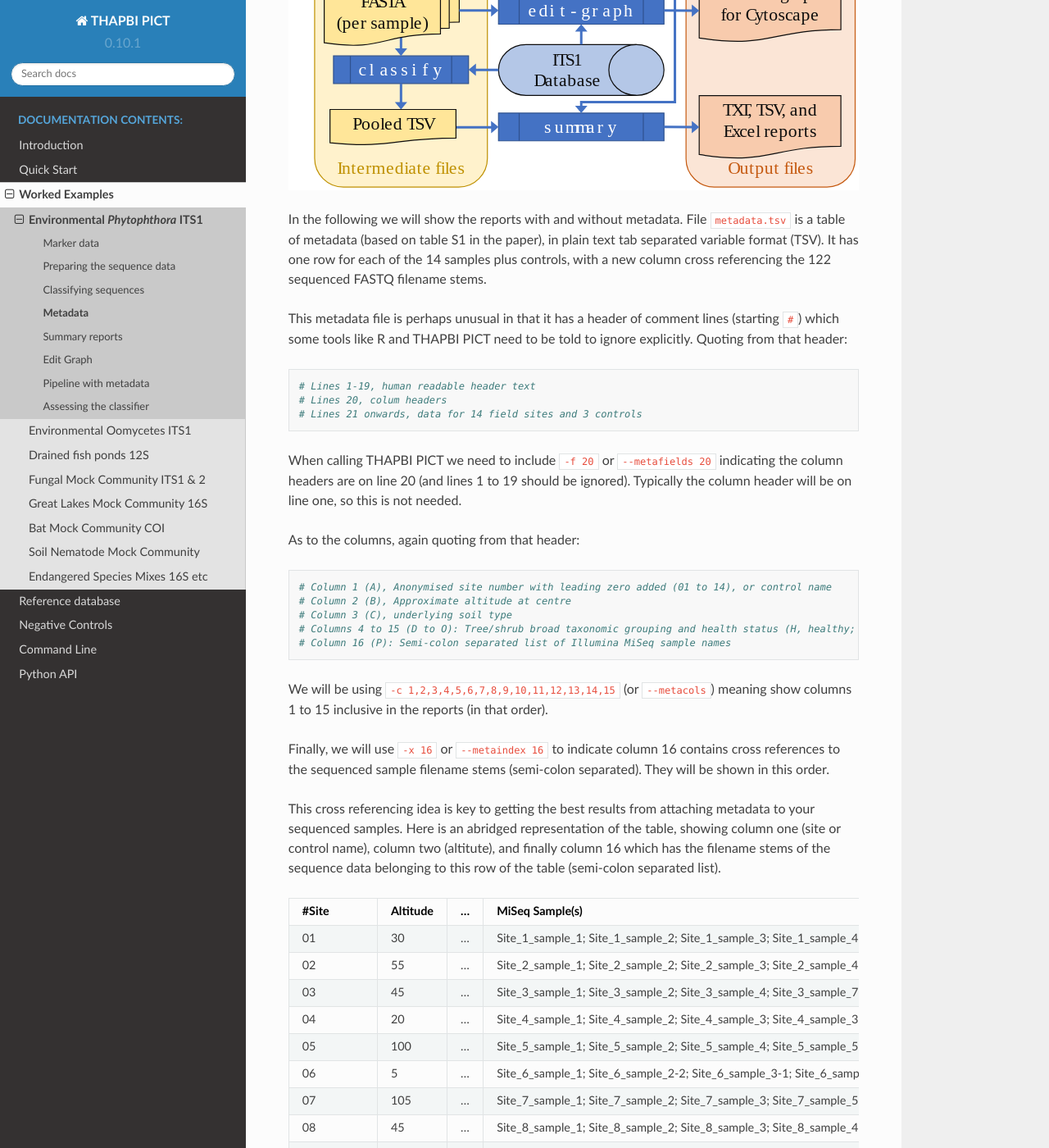
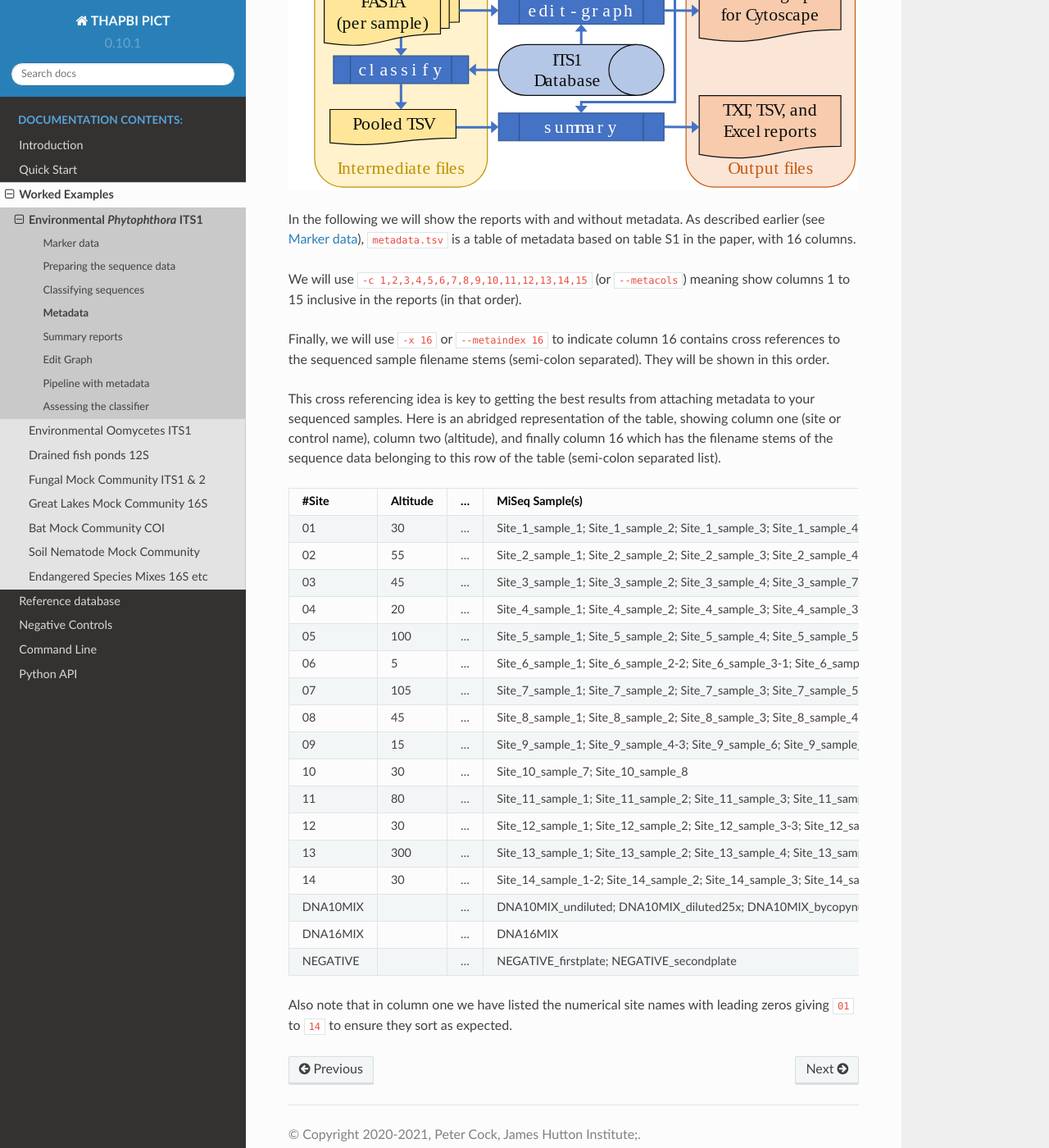
Before and after one commit to peterjc/thapbi-pict, a Sphinx documentation site: the page built from docs/examples/woody_hosts/metadata.rst, in a window 1280 px wide and 1400 px high, scrolled down 518 px. Shown: the whole window at 82% size. Built offline with Sphinx 7.4.7 and the Read the Docs theme 2.0.0, drawn with Linux system fonts in a browser that asks for light colours; pages that are not in the unit, such as notebooks, are missing from menus.

Commit message:
Remove examples/woody_hosts/metadata.rst header
This simplifies the documentation, which put too much
emphasis on the rarely needed -f / --metafields option.

```diff
--- a/docs/examples/woody_hosts/assess.rst
+++ b/docs/examples/woody_hosts/assess.rst
@@ -353,7 +353,7 @@ reports:
 
     $ thapbi_pict pipeline -i raw_data/ expected/ -s intermediate/ \
       -o summary/with-metadata -n raw_data/NEGATIVE*.fastq.gz \
-      -t metadata.tsv -c 1,2,3,4,5,6,7,8,9,10,11,12,13,14,15 -x 16 -f 20
+      -t metadata.tsv -c 1,2,3,4,5,6,7,8,9,10,11,12,13,14,15 -x 16
     ...
     $ ls -1 summary/with-metadata.*
     summary/with-metadata.ITS1.all_reads.fasta
@@ -367,5 +367,5 @@ reports:
     summary/with-metadata.ITS1.samples.onebp.txt
     summary/with-metadata.ITS1.samples.onebp.xlsx
 
-Output file ``summary/with-metadata.ITS1.assess.onebp.tsv`` will match the output
-above.
+Output file ``summary/with-metadata.ITS1.assess.onebp.tsv`` will match the
+output above.
--- a/docs/examples/woody_hosts/metadata.rst
+++ b/docs/examples/woody_hosts/metadata.rst
@@ -11,33 +11,10 @@ sample metadata.
    :alt: Flowchart summarising THAPBI PICT pipeline, from raw paired FASTQ files to reports, using metadata.
 
 In the following we will show the reports with and without metadata.
-File ``metadata.tsv`` is a table of metadata (based on table S1 in the
-paper), in plain text tab separated variable format (TSV). It has one row for
-each of the 14 samples plus controls, with a new column cross referencing the
-122 sequenced FASTQ filename stems.
+As described earlier (see :ref:`sample_data`), ``metadata.tsv`` is a table of
+metadata based on table S1 in the paper, with 16 columns.
 
-This metadata file is perhaps unusual in that it has a header of comment lines
-(starting ``#``) which some tools like R and THAPBI PICT need to be told to
-ignore explicitly. Quoting from that header::
-
-    # Lines 1-19, human readable header text
-    # Lines 20, colum headers
-    # Lines 21 onwards, data for 14 field sites and 3 controls
-
-When calling THAPBI PICT we need to include ``-f 20`` or ``--metafields 20``
-indicating the column headers are on line 20 (and lines 1 to 19 should be
-ignored). Typically the column header will be on line one, so this is not
-needed.
-
-As to the columns, again quoting from that header::
-
-    # Column 1 (A), Anonymised site number with leading zero added (01 to 14), or control name
-    # Column 2 (B), Approximate altitude at centre
-    # Column 3 (C), underlying soil type
-    # Columns 4 to 15 (D to O): Tree/shrub broad taxonomic grouping and health status (H, healthy; D, symptoms/stump/dead)
-    # Column 16 (P): Semi-colon separated list of Illumina MiSeq sample names
-
-We will be using ``-c 1,2,3,4,5,6,7,8,9,10,11,12,13,14,15`` (or ``--metacols``)
+We will use ``-c 1,2,3,4,5,6,7,8,9,10,11,12,13,14,15`` (or ``--metacols``)
 meaning show columns 1 to 15 inclusive in the reports (in that order).
 
 Finally, we will use ``-x 16`` or ``--metaindex 16`` to indicate column 16
@@ -46,7 +23,7 @@ separated). They will be shown in this order.
 
 This cross referencing idea is key to getting the best results from attaching
 metadata to your sequenced samples. Here is an abridged representation of the
-table, showing column one (site or control name), column two (altitute), and
+table, showing column one (site or control name), column two (altitude), and
 finally column 16 which has the filename stems of the sequence data belonging
 to this row of the table (semi-colon separated list).
 
--- a/docs/examples/woody_hosts/pipeline.rst
+++ b/docs/examples/woody_hosts/pipeline.rst
@@ -48,7 +48,7 @@ provide metadata:
 
     $ thapbi_pict pipeline -i raw_data/ -s intermediate/ \
       -o summary/with-metadata -n raw_data/NEGATIVE*.fastq.gz \
-      -t metadata.tsv -c 1,2,3,4,5,6,7,8,9,10,11,12,13,14,15 -x 16 -f 20
+      -t metadata.tsv -c 1,2,3,4,5,6,7,8,9,10,11,12,13,14,15 -x 16
     ...
 
 Finally, as we will review next, we can ask the pipeline to assess the results
@@ -58,7 +58,7 @@ against any expected sample species classifications:
 
     $ thapbi_pict pipeline -i raw_data/ expected/ -s intermediate/ \
       -o summary/with-metadata -n raw_data/NEGATIVE*.fastq.gz \
-      -t metadata.tsv -c 1,2,3,4,5,6,7,8,9,10,11,12,13,14,15 -x 16 -f 20
+      -t metadata.tsv -c 1,2,3,4,5,6,7,8,9,10,11,12,13,14,15 -x 16
     ...
     $ ls -1 summary/with-metadata.*
     summary/with-metadata.ITS1.all_reads.fasta
--- a/docs/examples/woody_hosts/summary.rst
+++ b/docs/examples/woody_hosts/summary.rst
@@ -23,12 +23,12 @@ To mimic what the pipeline command would do, run the following:
 
 We will look at the output in a moment, along side the equivalent reports
 generated with :ref:`metadata <metadata>` (see linked discussion about column
-and row numbers):
+numbers):
 
 .. code:: console
 
     $ time thapbi_pict summary -i intermediate/ -o summary/with-metadata \
-      -t metadata.tsv -c 1,2,3,4,5,6,7,8,9,10,11,12,13,14,15 -x 16 -f 20
+      -t metadata.tsv -c 1,2,3,4,5,6,7,8,9,10,11,12,13,14,15 -x 16
     ...
 
 Note the trailing slash ``\`` at the end of the first line indicates the
```
Also changed, not shown: docs/examples/woody_hosts/sample_data.rst (+5 -9 lines), 2 other files.
